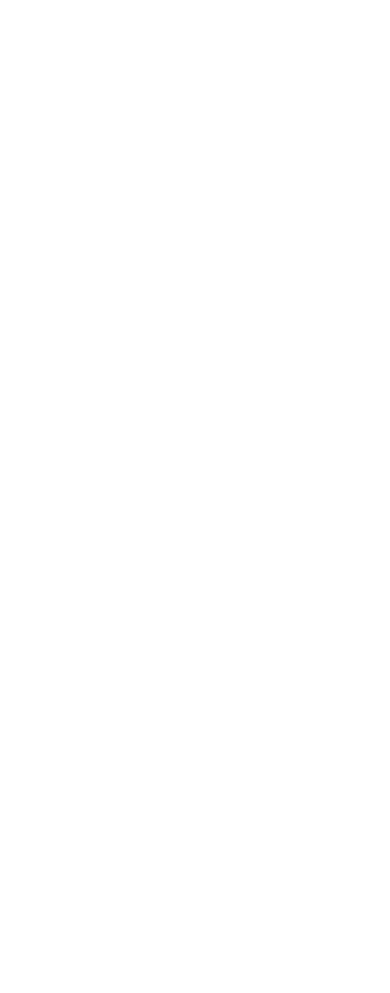
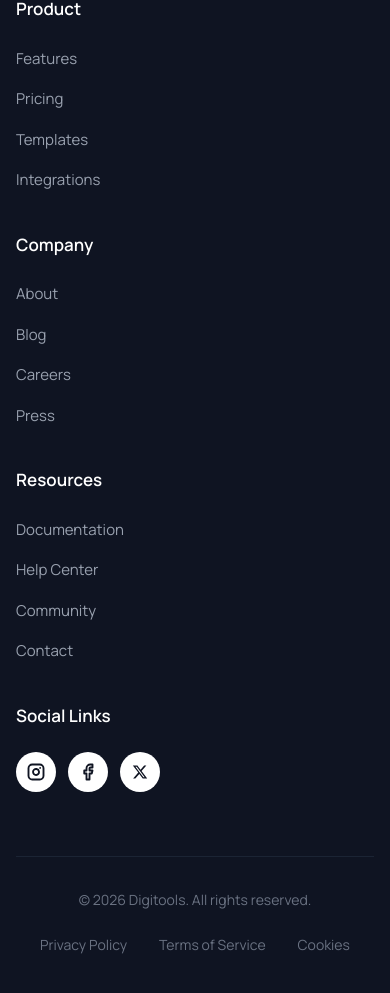
Before and after one commit to MdRoyet/digitools-with-react, a React (Vite) app: page / in a window 390 px wide. Shown: the part 10852-11845 px from the top of the page. Before the commit the page ends 10619 px from the top, so only its background shows below. Built offline with nearby package versions, Linux system fonts and the light colour scheme.

Commit message:
Footer section done

```diff
--- a/package.json
+++ b/package.json
@@ -10,10 +10,12 @@
     "preview": "vite preview"
   },
   "dependencies": {
+    "@react-icons/all-files": "^4.1.0",
     "@tailwindcss/vite": "^4.2.2",
     "lucide-react": "^1.8.0",
     "react": "^19.2.4",
     "react-dom": "^19.2.4",
+    "react-icons": "^5.6.0",
     "react-toastify": "^11.0.5",
     "tailwindcss": "^4.2.2"
   },
--- a/src/App.jsx
+++ b/src/App.jsx
@@ -5,13 +5,13 @@
 import ProductHeader from "./Component/Product/ProductHeader";
 import ProductList from "./Component/Product/ProductList";
 import Cart from "./Component/Product/Cart";
-
+import GettingStarted from "./Component/GettingStarted/GettingStarted";
+import PricingList from "./Component/PricingList/PricingList";
+import FooterWorkflow from "./Component/FooterWorkflow/FooterWorkflow";
+import Footer from "./Component/Footer/Footer";
 // Import Toastify and its CSS
 import { ToastContainer, toast } from "react-toastify";
 import "react-toastify/dist/ReactToastify.css";
-import GettingStarted from "./Component/GettingStarted/GettingStarted";
-import PricingList from "./Component/PricingList/PricingList";
-import FooterWorkflow from "./Component/FooterWorkflow/FooterWorkflow";
 
 function App() {
   const [cart, setCart] = useState([]);
@@ -66,6 +66,7 @@
       <GettingStarted></GettingStarted>
       <PricingList></PricingList>
       <FooterWorkflow></FooterWorkflow>
+      <Footer></Footer>
 
       <ToastContainer />
     </div>
--- /dev/null
+++ b/src/Component/Footer/Footer.jsx
@@ -0,0 +1,122 @@
+import React from "react";
+// Import the specific icons from react-icons
+import { FiInstagram, FiFacebook } from "react-icons/fi";
+import { FaXTwitter } from "react-icons/fa6";
+
+const Footer = () => {
+  return (
+    <footer className="bg-[#0f1422] text-white py-16 px-4 font-manrope">
+      <div className="max-w-7xl mx-auto">
+        <div className="grid grid-cols-1 md:grid-cols-2 lg:grid-cols-6 gap-10 mb-16">
+          <div className="lg:col-span-2">
+            <h2 className="text-3xl font-extrabold mb-4">DigiTools</h2>
+            <p className="text-gray-400 text-[15px] leading-relaxed max-w-[320px]">
+              Premium digital tools for creators, professionals, and businesses.
+              Work smarter with our suite of powerful tools.
+            </p>
+          </div>
+
+          <div>
+            <h3 className="text-[17px] font-semibold mb-6">Product</h3>
+            <ul className="space-y-4">
+              {["Features", "Pricing", "Templates", "Integrations"].map(
+                (link) => (
+                  <li key={link}>
+                    <a
+                      href="#"
+                      className="text-gray-400 hover:text-white transition-colors text-[15px]"
+                    >
+                      {link}
+                    </a>
+                  </li>
+                ),
+              )}
+            </ul>
+          </div>
+
+          <div>
+            <h3 className="text-[17px] font-semibold mb-6">Company</h3>
+            <ul className="space-y-4">
+              {["About", "Blog", "Careers", "Press"].map((link) => (
+                <li key={link}>
+                  <a
+                    href="#"
+                    className="text-gray-400 hover:text-white transition-colors text-[15px]"
+                  >
+                    {link}
+                  </a>
+                </li>
+              ))}
+            </ul>
+          </div>
+
+          <div>
+            <h3 className="text-[17px] font-semibold mb-6">Resources</h3>
+            <ul className="space-y-4">
+              {["Documentation", "Help Center", "Community", "Contact"].map(
+                (link) => (
+                  <li key={link}>
+                    <a
+                      href="#"
+                      className="text-gray-400 hover:text-white transition-colors text-[15px]"
+                    >
+                      {link}
+                    </a>
+                  </li>
+                ),
+              )}
+            </ul>
+          </div>
+
+          <div>
+            <h3 className="text-[17px] font-semibold mb-6">Social Links</h3>
+            <div className="flex gap-3">
+              {/* Instagram Icon */}
+              <a
+                href="#"
+                className="w-10 h-10 bg-white rounded-full flex items-center justify-center text-[#0f1422] hover:bg-gray-200 transition-colors"
+              >
+                <FiInstagram size={18} strokeWidth={2.5} />
+              </a>
+
+              {/* Facebook Icon */}
+              <a
+                href="#"
+                className="w-10 h-10 bg-white rounded-full flex items-center justify-center text-[#0f1422] hover:bg-gray-200 transition-colors"
+              >
+                <FiFacebook size={18} strokeWidth={2.5} />
+              </a>
+
+              {/* X (Twitter) Icon */}
+              <a
+                href="#"
+                className="w-10 h-10 bg-white rounded-full flex items-center justify-center text-[#0f1422] hover:bg-gray-200 transition-colors"
+              >
+                <FaXTwitter size={16} />
+              </a>
+            </div>
+          </div>
+        </div>
+
+        <div className="border-t border-gray-800/80 pt-8 flex flex-col md:flex-row justify-between items-center gap-6">
+          <p className="text-gray-500 text-[14px]">
+            &copy; 2026 Digitools. All rights reserved.
+          </p>
+          <div className="flex gap-8">
+            {["Privacy Policy", "Terms of Service", "Cookies"].map((link) => (
+              <a
+                key={link}
+                href="#"
+                className="text-gray-500 hover:text-white transition-colors text-[14px]"
+              >
+                {link}
+              </a>
+            ))}
+          </div>
+        </div>
+      </div>
+    </footer>
+  );
+};
+
+export default Footer;
```
Also changed, not shown: 1 other file (tests, documents, lock files or other folders).
